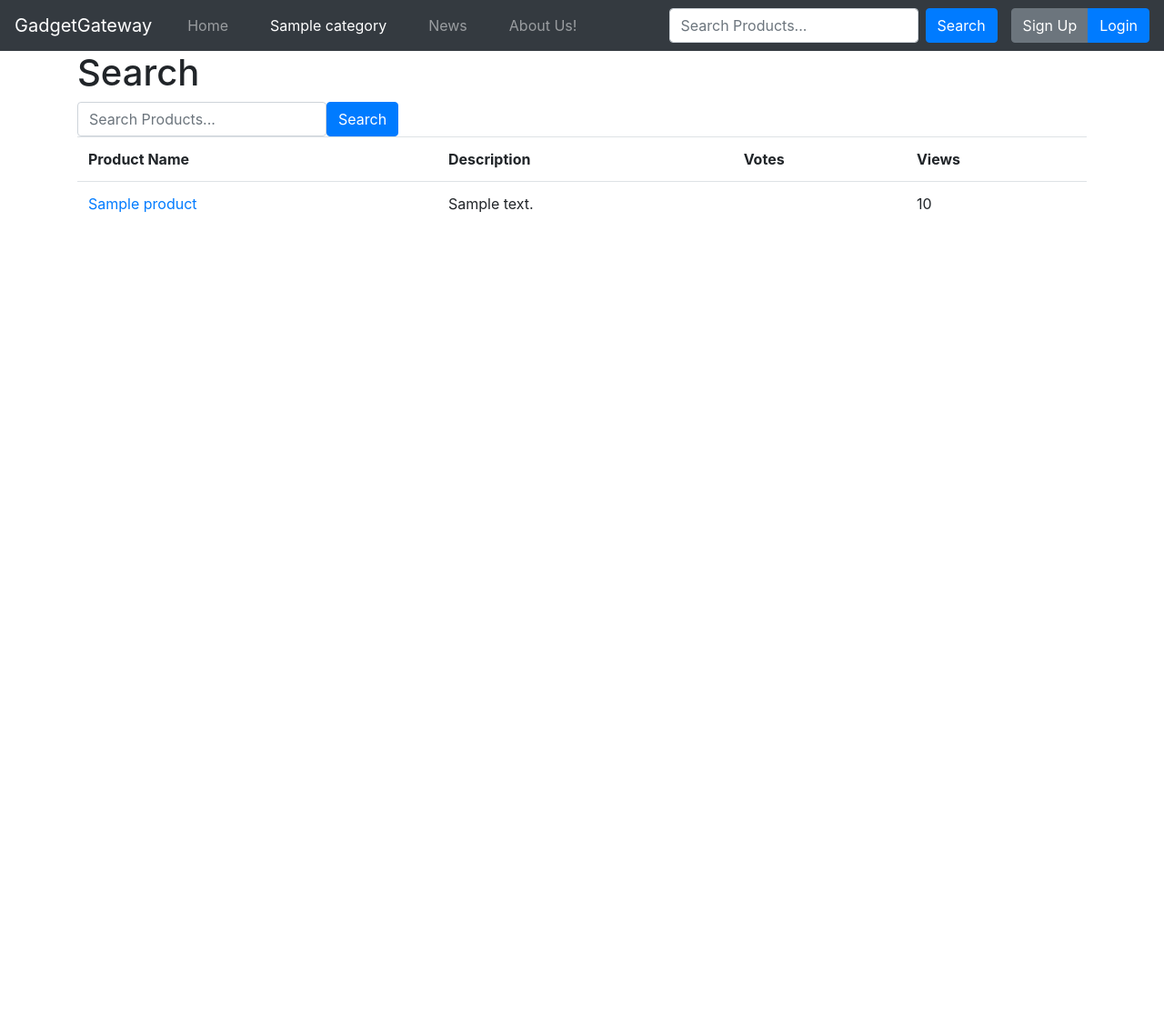
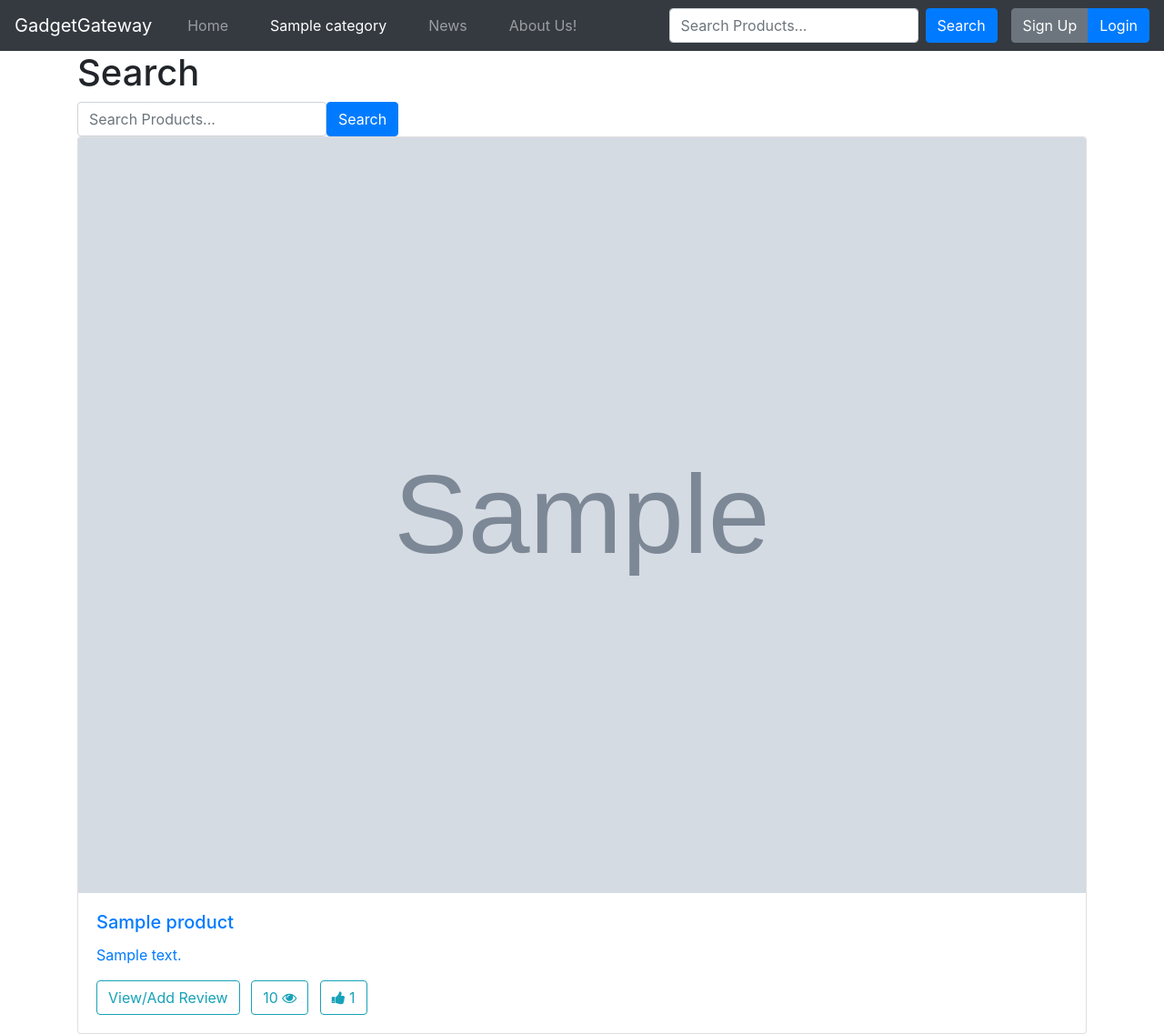
Before and after one commit to loyihsu/GadgetGateway, a Django app: template templates/gadgetgateway/search.html in a window 1280 px wide. Shown: the whole page at 91% size. Before the commit the page ends 234 px from the top, so only its background shows below. Run offline with Django 3.2, Linux system fonts and the light colour scheme; the template is opened without the code that fills it: values that come from a table or form of the project are taken from there, others are empty; tables that the repository leaves empty hold one stand-in row (values such as "Sample post"); grey boxes marked "Sample" are stand-in pictures; some libraries are stand-ins or nearby versions.

Commit message:
Supporting same style with category page with search results.

```diff
--- a/templates/gadgetgateway/search.html
+++ b/templates/gadgetgateway/search.html
@@ -16,29 +16,27 @@
         <button class="btn btn-primary" type="submit" name="submit">Search</button>
     </form>
     {% if results %}
-        <table class="table">
-        <tr>
-            <th>Product Name</th>
-            <th>Description</th>
-            <th>Votes</th>
-            <th>Views</th>
+    <div class="card-group">
         {% for product in results %}
-        <tr>
-            <td>
-            <a href="{%  url 'gadgetgateway:view_product' product.category.slug product.slug %}">{{ product }}</a>
-            </td>
-            <td>
-            {{ product.description }}
-            </td>
-            <td>
-            {{ product.votes }}
-            </td>
-            <td>
-            {{ product.views }}
-            </td>
-        </tr>
+        <div class="card">
+            <a href="{%  url 'gadgetgateway:view_product' product.category.slug product.slug %}"  style="text-decoration:none">
+                <img class="card-img-top" src= "{{ MEDIA_URL }}{{ product.image }}" alt="Card image cap">
+                <div class="card-body">
+                    <h5 class="card-title">{{ product }}</h5>
+                    <p class="card-text">{{ product.description }}</p>
+                    <button type="button" class="btn btn-outline-info mr-2">View/Add Review</button>
+                    <button type="button" class="btn btn-outline-info mr-2">{{ product.views }} <i class="fa fa-eye"></i></button>
+                    {% if product.get_satisfactory_rate >= 0 %}
+                    <button type="button" class="btn btn-outline-info mr-2"><i class="fa fa-thumbs-up"></i> {{ product.get_satisfactory_rate }}</button>
+                    {% else %}
+                    <button type="button" class="btn btn-outline-danger mr-2"><i class="fa fa-thumbs-down"></i> {{ product.get_satisfactory_rate }}</button>
+                    {% endif %}
+
+                </div>
+            </a>
+        </div>
         {% endfor %}
-    </table>
+    </div>
     {% endif %}
 </div>
 {% endblock %}
```
